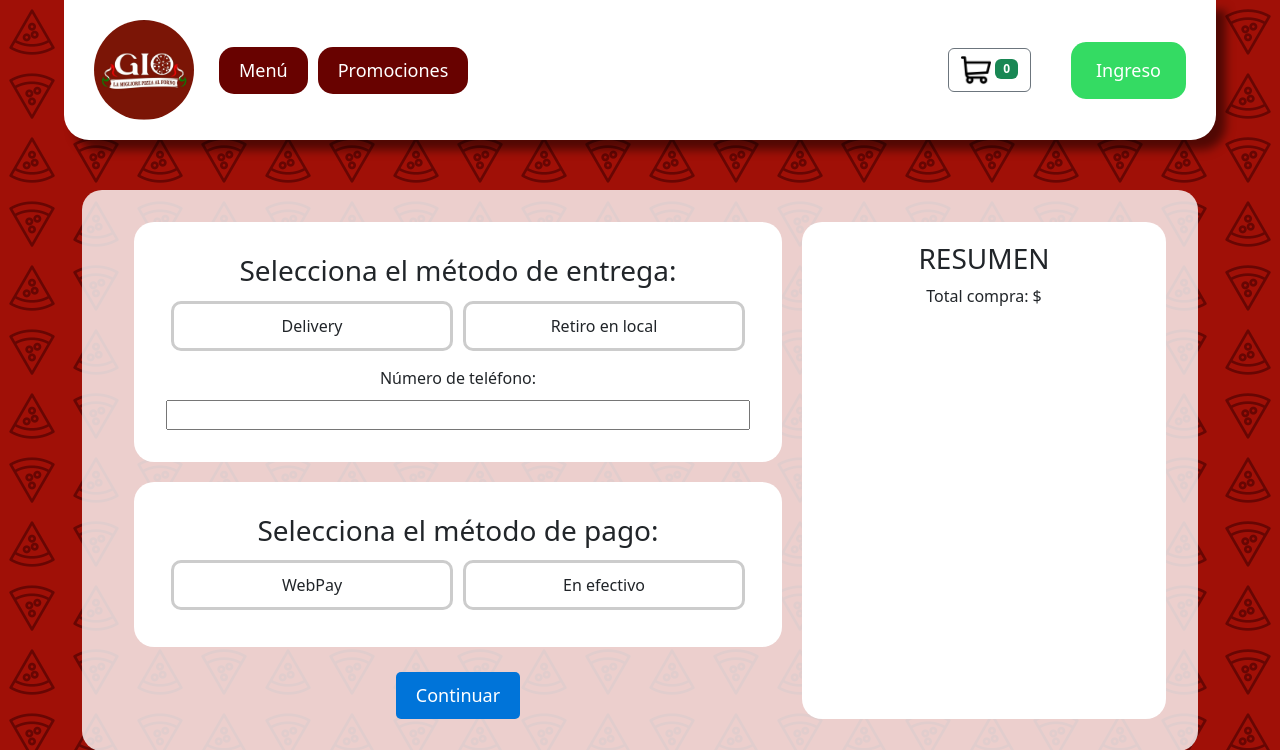
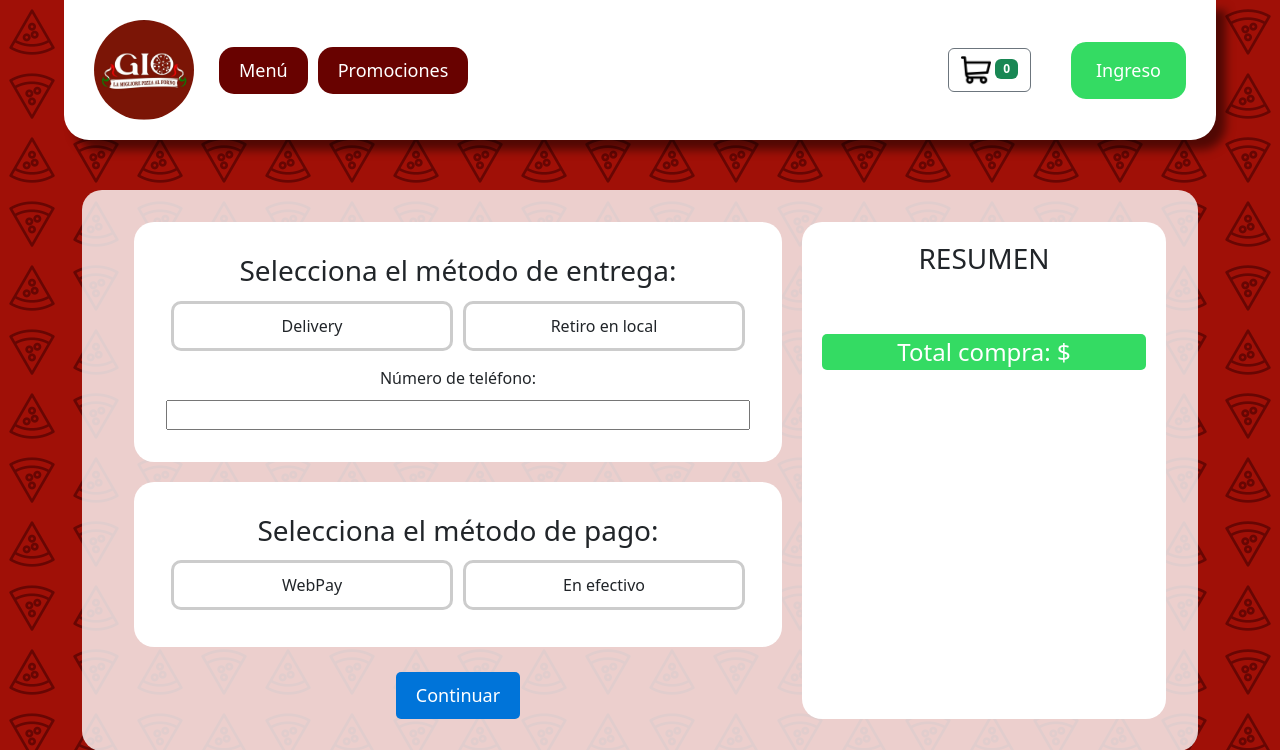
Before and after one commit to AxelRiffo/Proyecto_apt_ecommerce, a Django app: page /checkout/ in a window 1280 px wide. Shown: the top 750 px of the page. Run offline with Django 4.2, Linux system fonts and the light colour scheme.

Commit message:
Ajustes css y js

```diff
--- a/APT2/store/static/css/checkout.css
+++ b/APT2/store/static/css/checkout.css
@@ -130,3 +130,11 @@ text-align: left;
 .acumulado {
     text-align: right!important;
 }
+
+.total{
+    background-color: #34db63;
+    color: white;
+    font-size: 24px;
+    border-radius: 5px;
+    margin-top: 50px;
+}
--- a/APT2/store/static/js/checkout.js
+++ b/APT2/store/static/js/checkout.js
@@ -94,7 +94,7 @@ document.addEventListener('DOMContentLoaded', function () {
 
   function updateTotal(total) {
     const totalElement = document.querySelector('.total');
-    totalElement.textContent = `Total compra: $${total.toFixed(2)}`;
+    totalElement.textContent = `Total compra: $${total.toFixed(0)}`;
   }
 
   function addDeliveryRow(deliveryName, deliveryPrice) {
```
Also changed, not shown: APT2/db.sqlite3.
